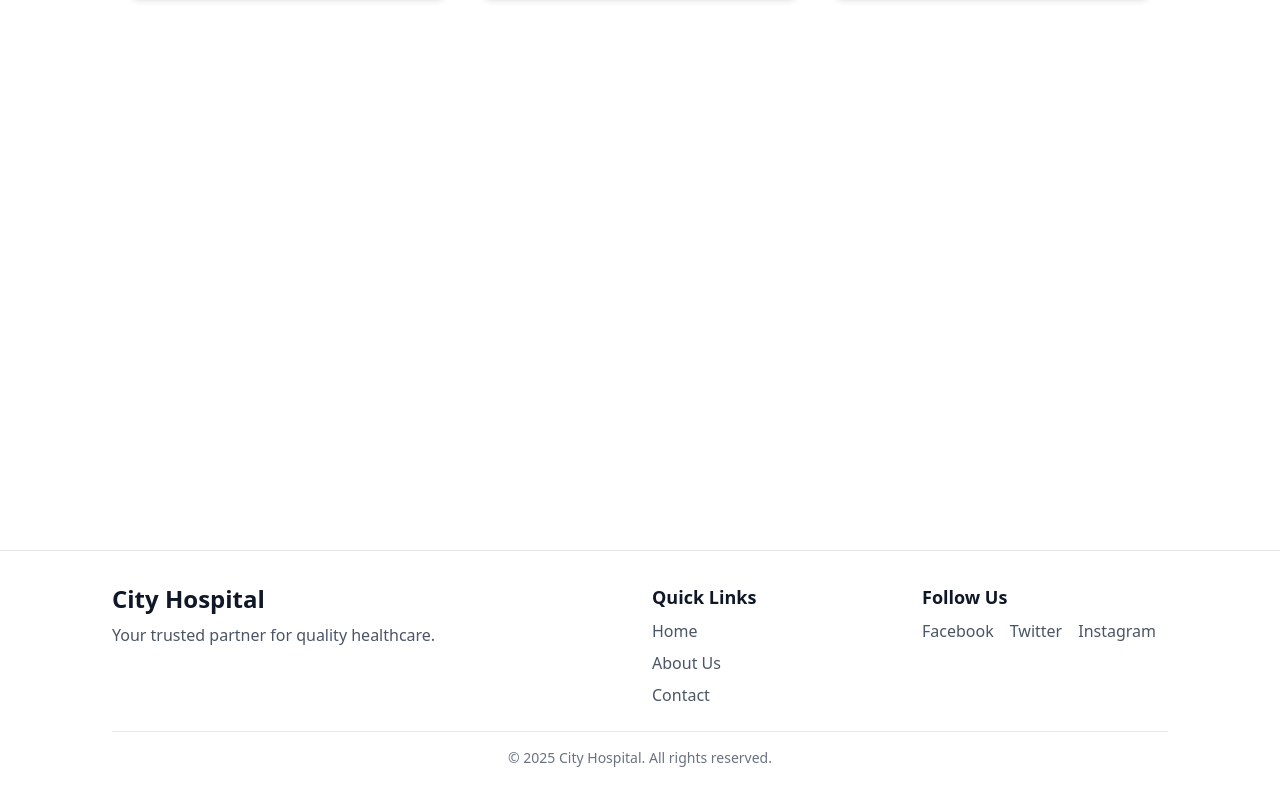
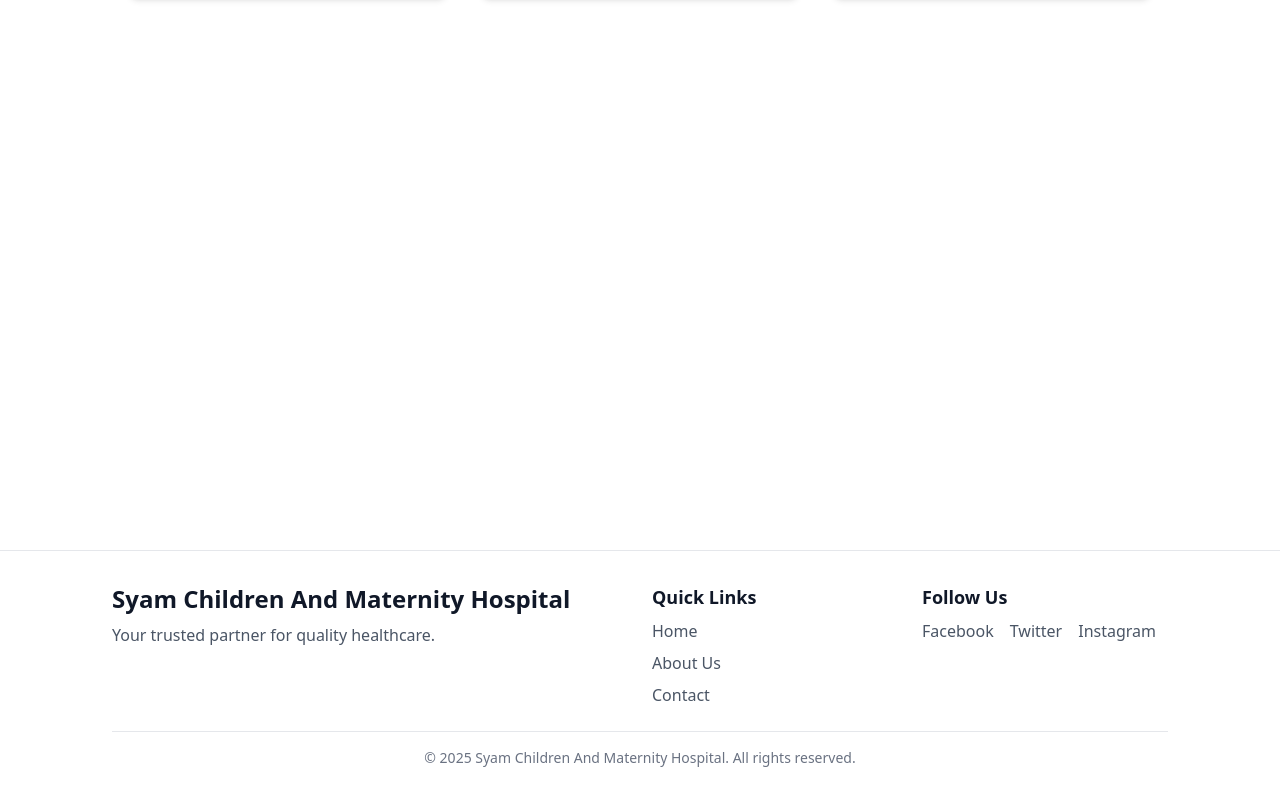
Before and after one commit to yhimanshu22/hospital-opd, a Next.js app: page / in a window 1280 px wide. Shown: the part 890-1690 px from the top of the page. Built offline with nearby package versions, Linux system fonts and the light colour scheme.

Commit message:
added hospital name

```diff
--- a/components/Footer.js
+++ b/components/Footer.js
@@ -9,7 +9,7 @@
                     <div>
                         <h2 className="text-2xl font-bold text-gray-900">
                             {/* Replace with Hospital Name */}
-                            City Hospital
+                            Syam Children And Maternity Hospital
                         </h2>
                         <p className="mt-2 text-gray-600">
                             {/* Replace with Hospital Tagline */}
@@ -66,7 +66,7 @@
                 {/* Copyright */}
                 <div className="mt-6 text-center border-t border-gray-200 pt-4 text-gray-500 text-sm">
                     {/* Replace with Hospital Name */}
-                    © {new Date().getFullYear()} City Hospital. All rights reserved.
+                    © {new Date().getFullYear()} Syam Children And Maternity Hospital. All rights reserved.
                 </div>
             </div>
         </footer>
--- a/pages/admin-dashboard.js
+++ b/pages/admin-dashboard.js
@@ -9,7 +9,7 @@
     const logout = async () => {
         try {
             await axios.post("/api/auth/logout");
-            router.push("/auth/signin"); // Redirect to login page after logout
+            router.push("/"); // Redirect to login page after logout
         } catch (error) {
             console.error("Logout failed:", error);
         }
--- a/pages/dashboard.js
+++ b/pages/dashboard.js
@@ -18,7 +18,7 @@
     const logout = async () => {
         try {
             await axios.post("/api/auth/logout");
-            router.push("/auth/signin");
+            router.push("/");
         } catch (error) {
             console.error("Logout failed:", error);
         }
```
